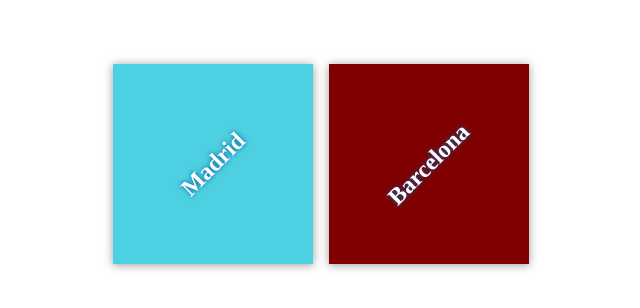
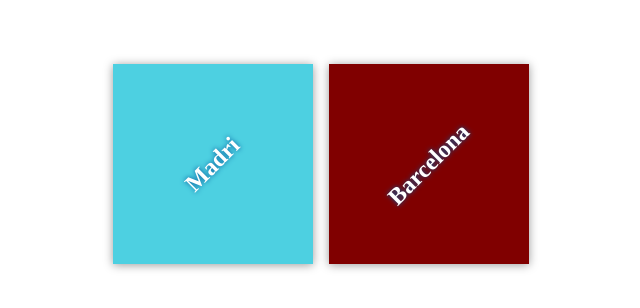
Before and after one commit to khaled444/my-travel-plans, a plain HTML site: page course-collaboration-travel-plans/index.html in a window 1280 px wide. Shown: the part 236-544 px from the top of the page, 319-959 px from the left. Drawn offline with Linux system fonts and the light colour scheme.

Commit message:
Initial commit

```diff
--- a/course-collaboration-travel-plans/index.html
+++ b/course-collaboration-travel-plans/index.html
@@ -11,7 +11,7 @@
     <div class="container">
         <div class="destination-container">
             <div class="destination" id="belize">
-                <h2>Madrid</h2>
+                <h2>Madri</h2>
             </div>
 
             <div class="destination" id="barcelona">
```
